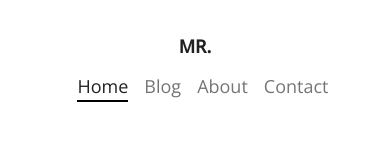
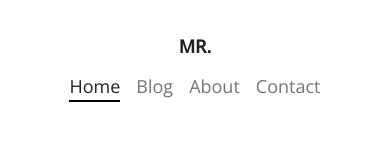
Before and after one commit to ther0y/masood.dev, a Next.js app: page / in a window 390 px wide. Shown: the top 162 px of the page. Built offline with nearby package versions, Linux system fonts and the light colour scheme; what @tailwindcss/typography would draw is missing.

Commit message:
center navbar in mobile devices

```diff
--- a/components/navbar/navbar.module.css
+++ b/components/navbar/navbar.module.css
@@ -1,7 +1,15 @@
 .navbar button {
-    @apply text-lg text-center ml-4 text-grey-600 focus:outline-none select-none relative;
+    @apply text-lg text-center mx-2 text-grey-600 focus:outline-none select-none relative;
     border-radius: 0;
     -webkit-tap-highlight-color: transparent;
+}
+
+.navbar button:first-child {
+    @apply ml-0;
+}
+
+.navbar button:last-child {
+    @apply mr-0;
 }
 
 .navbar a {
```
